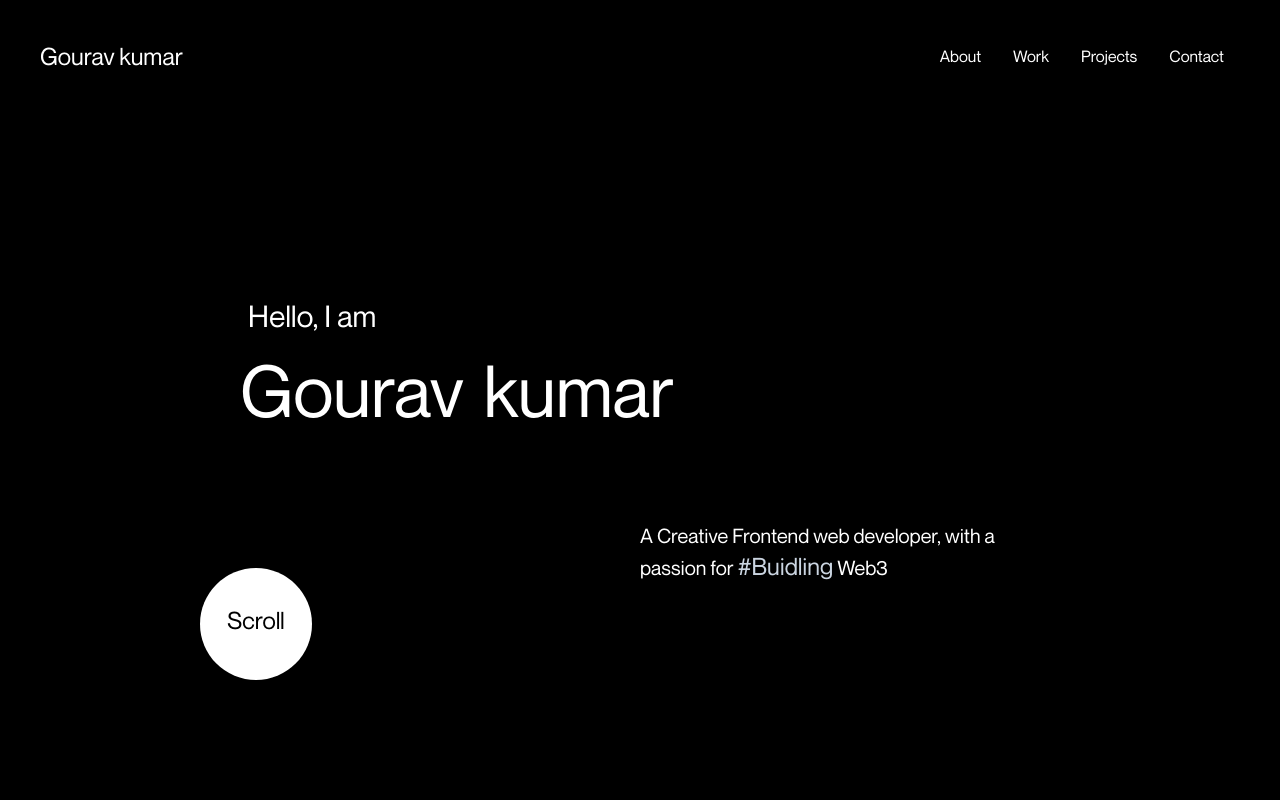
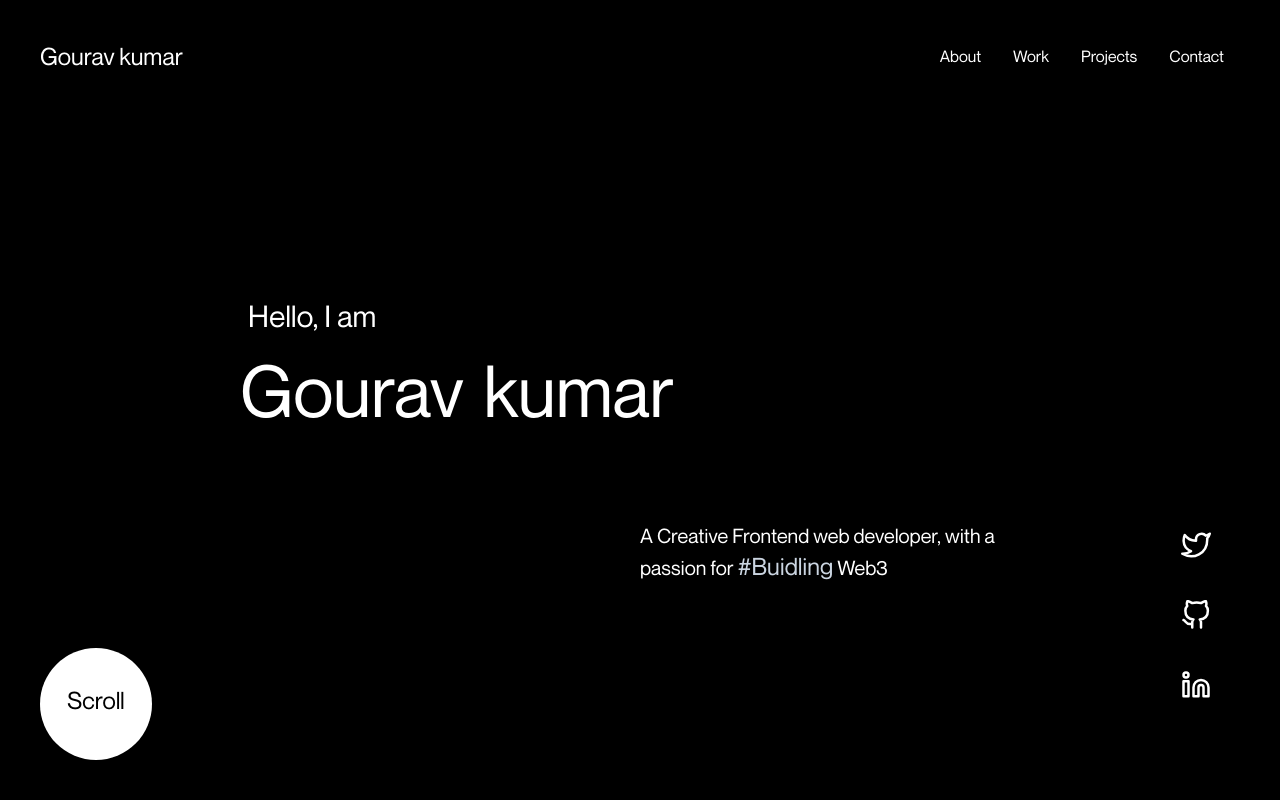
Before and after one commit to gvirus21/Portfolio-website, a Next.js app: page / in a window 1280 px wide. Shown: the top 800 px of the page. Built offline with nearby package versions, Linux system fonts and the light colour scheme.

Commit message:
- Fixed: can't interact with herosection items - Added social links in herosection - Added scrollball functionality - Fixed: About section overflowing in x direction

```diff
--- a/app/About.tsx
+++ b/app/About.tsx
@@ -85,7 +85,7 @@ const About = () => {
                   </li>
                 );
               })}
-              <div className="grid grid-cols-2 mt-5 w-[20rem]">
+              <div className="grid grid-cols-2 mt-5 md:w-[16rem] lg:w-[20rem]">
                 {skills.map((skill, index) => {
                   return (
                     <p key={index} className="text-xl">
--- a/app/Herosection.tsx
+++ b/app/Herosection.tsx
@@ -1,5 +1,5 @@
 "use client";
-import { useContext, useRef } from "react";
+import { useState, useEffect, useContext, useRef } from "react";
 import { CursorContext } from "../context/CursorContext";
 import { ScrollContext } from "../context/ScrollObserver";
 import { motion } from "framer-motion";
@@ -8,6 +8,9 @@ import {
   scrollTextVariant,
   heroTextVariant,
 } from "../components/Herosection/variants";
+import { FiTwitter, FiGithub, FiLinkedin } from "react-icons/fi";
+import { IconContext } from "react-icons";
+import { Link } from "react-scroll";
 
 const Herosection = () => {
   const cursorContext = useContext(CursorContext);
@@ -22,6 +25,7 @@ const Herosection = () => {
   }
 
   return (
+    <>
       <div
         id="Home"
         ref={refContainer}
@@ -54,8 +58,11 @@ const Herosection = () => {
               Web3
             </p>
           </div>
+        </div>
+      </div>
 
-        {/* scroll ball  */}
+      <div className="z-30 -mt-[70vh] h-[70vh] w-screen relative">
+        <Link to="About" smooth={true} offset={0}>
           <motion.div
             drag
             whileDrag={{ scale: 1.2 }}
@@ -65,7 +72,7 @@ const Herosection = () => {
             animate="visible"
             onMouseEnter={cursorContext?.textEnter}
             onMouseLeave={cursorContext?.textLeave}
-          className="grid place-items-center w-20 h-20 lg:w-28 lg:h-28 bg-white rounded-full absolute xs:-bottom-20 lg:-bottom-10 xl:-bottom-20 xs:right-0 lg:-left-10 xl:-left-20"
+            className="grid place-items-center w-20 h-20 lg:w-28 lg:h-28 bg-white rounded-full absolute xs:bottom-10 xs:right-5 lg:bottom-10 lg:left-10 xl:left-40 xl:bottom-24"
           >
             <motion.h2
               variants={scrollTextVariant}
@@ -74,9 +81,85 @@ const Herosection = () => {
               Scroll
             </motion.h2>
           </motion.div>
+        </Link>
+
+        <motion.div
+          variants={linksContainerVariant}
+          initial="initial"
+          animate="visible"
+          className={`xs:hidden lg:flex flex-col items-center w-32 absolute md:bottom-[5rem] md:right-0 lg:right-5`}
+        >
+          {socialLinks.map((link) => {
+            return (
+              <motion.a
+                variants={socialLinksVariants}
+                whileHover={{
+                  scale: 1.2,
+                  transition: { type: "spring", duration: 0.4 },
+                }}
+                key={link.label}
+                href={link.link}
+                target="_blank"
+                rel="noreferrer"
+                className="my-5"
+              >
+                <IconContext.Provider value={{ size: "30", color: "#fff" }}>
+                  {link.icon}
+                </IconContext.Provider>
+              </motion.a>
+            );
+          })}
+        </motion.div>
       </div>
-    </div>
+    </>
   );
 };
 
 export default Herosection;
+
+const linksContainerVariant = {
+  initial: {
+    opacity: 0,
+    y: 10,
+  },
+  visible: {
+    opacity: 1,
+    y: 0,
+    transition: {
+      staggerChildren: 0.2,
+    },
+  },
+};
+
+const socialLinksVariants = {
+  initial: {
+    opacity: 0,
+    y: 10,
+  },
+  visible: {
+    opacity: 1,
+    y: 0,
+    transition: {
+      ease: "easeOut",
+      duration: 0.9,
+    },
+  },
+};
+
+const socialLinks = [
+  {
+    name: "Twitter",
+    link: "https://www.twitter.com/GouravKumarDev",
+    icon: <FiTwitter />,
+  },
+  {
+    name: "Github",
+    link: "https://www.github.com/gvirus21",
+    icon: <FiGithub />,
+  },
+  {
+    name: "LinkedIn",
+    link: "https://www.linkedin.com/in/gouravkumar-21/",
+    icon: <FiLinkedin />,
+  },
+];
```
Lines whose indentation alone changed are shown as unchanged.
